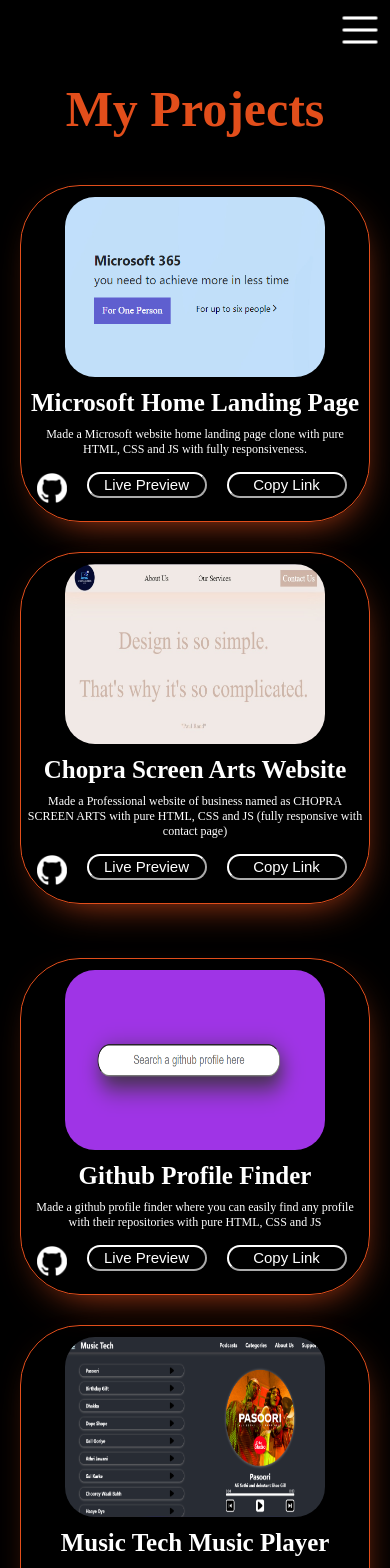
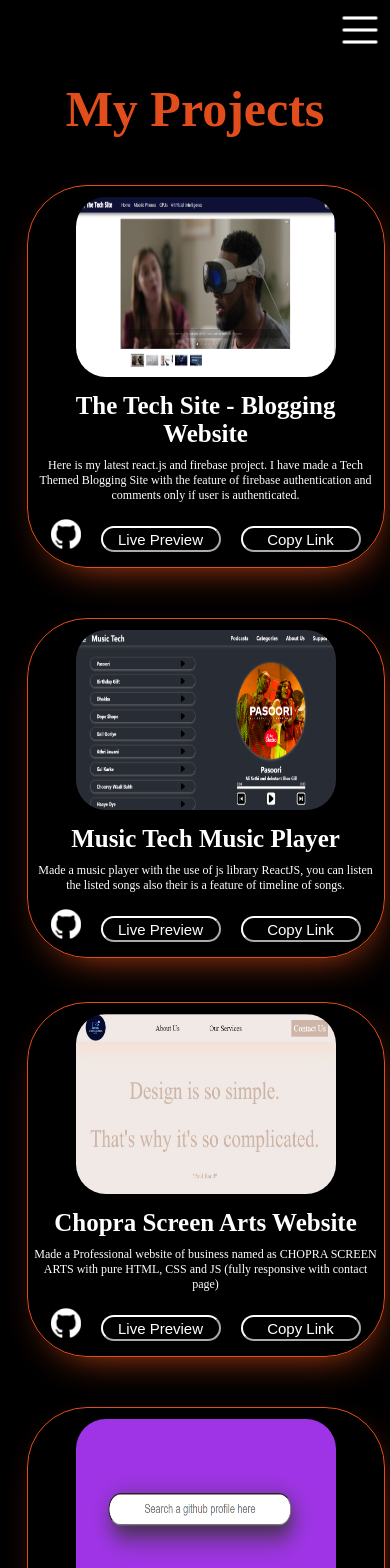
Before and after one commit to YoAayush/Latest_Portfolio_ReactJS, a React (Vite) app: page /Projects in a window 390 px wide. Shown: the top 1568 px of the page. Built offline with nearby package versions, Linux system fonts and the light colour scheme.

Commit message:
adding new project and some css changes in project component file

```diff
--- a/src/Projects.css
+++ b/src/Projects.css
@@ -21,16 +21,17 @@
 }
 
 .flex-system {
-    display: flex;
-    flex-direction: row;
-    /* display: grid;
-    grid-template-columns: repeat(2,1fr); */
-    gap: 30px;
+    /* display: flex;
+    flex-direction: row; */
+    display: grid;
+    grid-template-columns: repeat(2,1fr);
+    /* row-gap: 10px; */
+    column-gap: 30px;
     padding: 2%;
 }
 
 .gap {
-    margin-top: 40px;
+    margin-top: 5px;
 }
 
 .projects-inner>h3 {
@@ -40,9 +41,13 @@
 
 .project-card {
     /* background-color: aquamarine; */
-    width: 50%;
+    width: fit-content;
+    display: flex;
+    flex-direction: column;
+    justify-content: space-between;
+    align-items: center;
     border: 1px solid #E24E1B;
-    padding: 15px;
+    padding: 18px 15px;
     border-radius: 60px;
     box-shadow: 5px 15px 40px -20px #E24E1B;
 }
@@ -54,6 +59,7 @@
 }
 
 .project-card>h3 {
+    margin-top: 15px;
     font-size: 35px;
     font-weight: 600;
 }
@@ -80,9 +86,14 @@ a>li>img {
 }
 
 .links {
-    text-align: left;
+    /* text-align: left; */
+    width: fit-content;
+    /* background-color: #E24E1B; */
+    margin: auto;
     display: flex;
-    /* justify-content: center; */
+    flex-direction: row;
+    justify-content: center;
+    align-items: center;
     /* background-color: aqua; */
 }
 
@@ -107,9 +118,9 @@ a>li>button:hover, li>button:hover {
     border-color: #E24E1B;
 }
 
-@media screen and (max-width: 1050px) {
+@media screen and (max-width: 1260px) {
     .project-card>img {
-        width: 320px;
+        width: 400px;
         height: 250px;
     }
 
@@ -134,7 +145,19 @@ a>li>button:hover, li>button:hover {
     }
 }
 
-@media screen and (max-width: 965px) {
+@media screen and (max-width: 1130px) {
+    .project-card>img {
+        width: 350px;
+        height: 220px;
+    }
+
+    .project-card>h3 {
+        font-size: 28px;
+        font-weight: 600;
+    }
+}
+
+@media screen and (max-width: 1000px) {
     .projects-inner {
         margin: 60px auto 30px;
     }
@@ -159,7 +182,9 @@ a>li>button:hover, li>button:hover {
 
 @media screen and (max-width: 850px) {
     .flex-system {
-        flex-direction: column;
+        /* flex-direction: column; */
+        grid-template-columns: auto;
+        row-gap: 50px;
         align-items: center;
         margin-bottom: 30px;
     }
@@ -169,7 +194,7 @@ a>li>button:hover, li>button:hover {
     }
 
     .project-card>img {
-        width: 450px;
+        width: 500px;
         height: 300px;
     }
 
--- a/src/Projects.jsx
+++ b/src/Projects.jsx
@@ -5,6 +5,7 @@ import { Link } from "react-router-dom";
 export default function Projects() {
 
     const links = [
+        "https://blogging-site-amber.vercel.app/",
         "https://microsoft-home-landing-page-clone.vercel.app/",
         "https://chopra-screen-arts-website.vercel.app/",
         "https://github-profile-finder-github-io.vercel.app/",
@@ -21,35 +22,13 @@ export default function Projects() {
                 <h3>My Projects</h3>
                 <div className="flex-system">
                     <div className="project-card">
-                        <img src="/microsoft.png" alt="microsoft_home_landing_page" />
-                        <h3>Microsoft Home Landing Page</h3>
-                        <p>Made a Microsoft website home landing page clone with pure HTML, CSS and JS with fully responsiveness.</p>
+                        <img src="/tech-site.png" alt="microsoft_home_landing_page" />
+                        <h3>The Tech Site - Blogging Website</h3>
+                        <p>Here is my latest react.js and firebase project. I have made a Tech Themed Blogging Site with the feature of firebase authentication and comments only if user is authenticated.</p>
                         <div className="links">
-                            <Link to="https://github.com/YoAayush/microsoft-home-landing-page-clone" target="_blank"><li><img src="/github-logo.png" alt="github" /></li></Link>
-                            <Link to="https://microsoft-home-landing-page-clone.vercel.app/" target="_blank"><li><button>Live Preview</button></li></Link>
-                            <li><button onClick={()=>{Copy1(links[0])}}>Copy Link</button></li>
-                        </div>
-                    </div>
-                    <div className="project-card">
-                        <img src="/chopra-screen-arts.jpg" alt="microsoft_home_landing_page" />
-                        <h3>Chopra Screen Arts Website</h3>
-                        <p>Made a Professional website of business named as CHOPRA SCREEN ARTS with pure HTML, CSS and JS (fully responsive with contact page)</p>
-                        <div className="links">
-                            <Link to="https://github.com/YoAayush/Chopra-Screen-Arts-Website" target="_blank"><li><img src="/github-logo.png" alt="github" /></li></Link>
-                            <Link to="https://chopra-screen-arts-website.vercel.app/" target="_blank"><li><button>Live Preview</button></li></Link>
-                            <li><button onClick={()=>{Copy1(links[1])}}>Copy Link</button></li>
-                        </div>
-                    </div>
-                </div>
-                <div className="flex-system gap">
-                    <div className="project-card">
-                        <img src="/github profilie finder.png" alt="microsoft_home_landing_page" />
-                        <h3>Github Profile Finder</h3>
-                        <p>Made a github profile finder where you can easily find any profile with their repositories with pure HTML, CSS and JS</p>
-                        <div className="links">
-                            <Link to="https://github.com/YoAayush/github-profile-finder.github.io" target="_blank"><li><img src="/github-logo.png" alt="github" /></li></Link>
-                            <Link to="https://github-profile-finder-github-io.vercel.app/" target="_blank"><li><button>Live Preview</button></li></Link>
-                            <li><button onClick={()=>{Copy1(links[2])}}>Copy Link</button></li>
+                            <Link to="https://github.com/YoAayush/Blogging-site" target="_blank"><li><img src="/github-logo.png" alt="github" /></li></Link>
+                            <Link to="https://blogging-site-amber.vercel.app/" target="_blank"><li><button>Live Preview</button></li></Link>
+                            <li><button onClick={() => { Copy1(links[0]) }}>Copy Link</button></li>
                         </div>
                     </div>
                     <div className="project-card">
@@ -59,7 +38,41 @@ export default function Projects() {
                         <div className="links">
                             <Link to="https://github.com/YoAayush/Music.Tech.github.io" target="_blank"><li><img src="/github-logo.png" alt="github" /></li></Link>
                             <Link to="https://music-tech.netlify.app/" target="_blank"><li><button>Live Preview</button></li></Link>
-                            <li><button onClick={()=>{Copy1(links[3])}}>Copy Link</button></li>
+                            <li><button onClick={() => { Copy1(links[4]) }}>Copy Link</button></li>
+                        </div>
+                    </div>
+                </div>
+                <div className="flex-system gap">
+                    <div className="project-card">
+                        <img src="/chopra-screen-arts.jpg" alt="microsoft_home_landing_page" />
+                        <h3>Chopra Screen Arts Website</h3>
+                        <p>Made a Professional website of business named as CHOPRA SCREEN ARTS with pure HTML, CSS and JS (fully responsive with contact page)</p>
+                        <div className="links">
+                            <Link to="https://github.com/YoAayush/Chopra-Screen-Arts-Website" target="_blank"><li><img src="/github-logo.png" alt="github" /></li></Link>
+                            <Link to="https://chopra-screen-arts-website.vercel.app/" target="_blank"><li><button>Live Preview</button></li></Link>
+                            <li><button onClick={() => { Copy1(links[2]) }}>Copy Link</button></li>
+                        </div>
+                    </div>
+                    <div className="project-card">
+                        <img src="/github profilie finder.png" alt="microsoft_home_landing_page" />
+                        <h3>Github Profile Finder</h3>
+                        <p>Made a github profile finder where you can easily find any profile with their repositories with pure HTML, CSS and JS</p>
+                        <div className="links">
+                            <Link to="https://github.com/YoAayush/github-profile-finder.github.io" target="_blank"><li><img src="/github-logo.png" alt="github" /></li></Link>
+                            <Link to="https://github-profile-finder-github-io.vercel.app/" target="_blank"><li><button>Live Preview</button></li></Link>
+                            <li><button onClick={() => { Copy1(links[3]) }}>Copy Link</button></li>
+                        </div>
+                    </div>
+                </div>
+                <div className="flex-system gap">
+                    <div className="project-card">
+                        <img src="/microsoft.png" alt="microsoft_home_landing_page" />
+                        <h3>Microsoft Home Landing Page</h3>
+                        <p>Made a Microsoft website home landing page clone with pure HTML, CSS and JS with fully responsiveness.</p>
+                        <div className="links">
+                            <Link to="https://github.com/YoAayush/microsoft-home-landing-page-clone" target="_blank"><li><img src="/github-logo.png" alt="github" /></li></Link>
+                            <Link to="https://microsoft-home-landing-page-clone.vercel.app/" target="_blank"><li><button>Live Preview</button></li></Link>
+                            <li><button onClick={() => { Copy1(links[1]) }}>Copy Link</button></li>
                         </div>
                     </div>
                 </div>
```
Also changed, not shown: public/tech-site.png (added).
